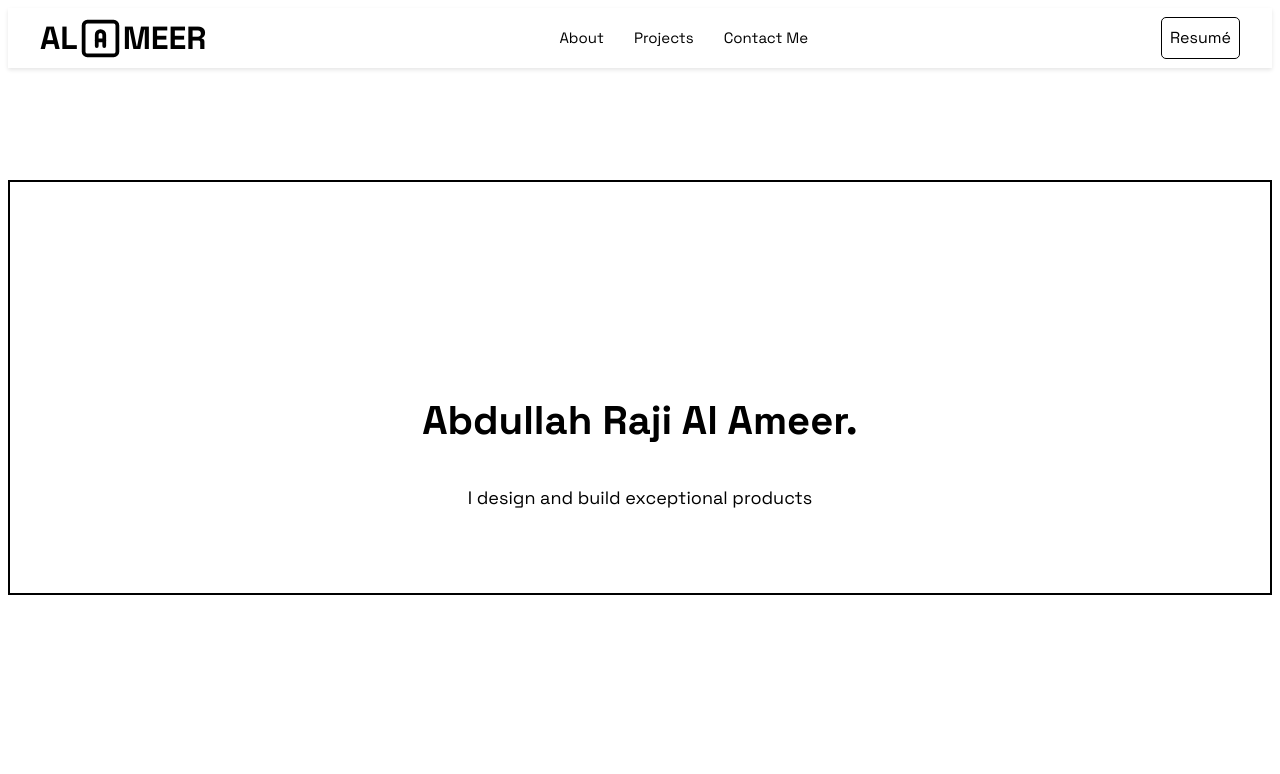
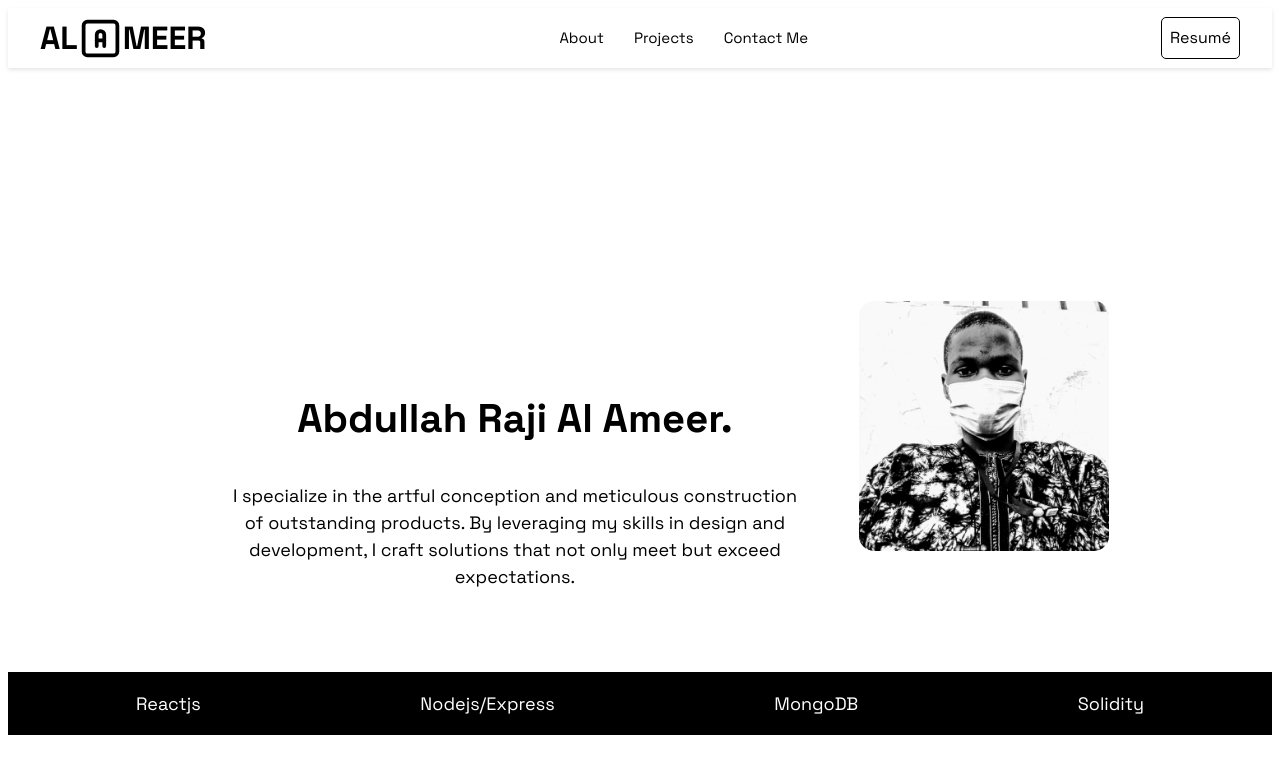
Before and after one commit to ameer017/ameer-portfolio-website, a React (Vite) app: page / in a window 1280 px wide. Shown: the top 774 px of the page. Built offline with nearby package versions, Linux system fonts and the light colour scheme.

Commit message:
hero_section_done

```diff
--- a/src/About/About.jsx
+++ b/src/About/About.jsx
@@ -1,6 +1,5 @@
 import React from 'react';
 import './About.scss';
-import picture from '../../src/assets/picture.jpg'
 import {AiOutlineTwitter, AiOutlineInstagram, AiFillGithub, AiFillMediumCircle} from 'react-icons/ai'
 
 const About = () => {
@@ -8,12 +7,9 @@ const About = () => {
     <section className='container' id='about'>
       <div className='about'>
         <div className='left'>
-          <h3>About Me</h3>
+          <h3>What I do.</h3>
         </div>
 
-        <div className='middle'>
-          <img src={picture} alt='about-image'/>
-        </div>
 
         <div className='right'>
           <p>Hello! My name is Abdullahi Raji Al Ameer.
--- a/src/App.jsx
+++ b/src/App.jsx
@@ -1,6 +1,7 @@
 import { useState, useEffect } from 'react'
 import {Navbar, Empty, HeroSection, About, Footer, Projects, Services, Contact } from '../index'
 import './App.css'
+import Featured from './Featured/Featured'
 
 function App() {
   const [isLoading, setIsLoading] = useState(true)
@@ -20,6 +21,7 @@ function App() {
       <>
         <Navbar />
         <HeroSection/>
+        <Featured/>
         {/* <About/> */}
         {/* <Services/> */}
         {/* <Projects/> */}
--- /dev/null
+++ b/src/Featured/Featured.jsx
@@ -0,0 +1,15 @@
+import React from 'react'
+import './Featured.scss'
+
+const Featured = () => {
+  return (
+    <div className='featured flex-sb'>
+        <p>Reactjs</p>
+        <p>Nodejs/Express</p>
+        <p>MongoDB</p>
+        <p>Solidity</p>
+    </div>
+  )
+}
+
+export default Featured
--- /dev/null
+++ b/src/Featured/Featured.scss
@@ -0,0 +1,9 @@
+.featured {
+    background: #000;
+    color: #fff;
+    padding: 0 8em;
+
+    @media screen and (max-width: 800px) {
+        padding: 0 2em;
+    }
+}
--- a/src/HeroSection/HeroSection.jsx
+++ b/src/HeroSection/HeroSection.jsx
@@ -7,14 +7,12 @@ const HeroSection = () => {
       <section className='heroContainer container'>
             <div className='hero-text container'>
               <h1>Abdullah Raji Al Ameer.</h1>
-              {/* <small>Alumni <a href="https://twitter.com/dlt-africa">DLTAfrica.</a></small> */}
-
-              <p>I design and build exceptional products</p>
+              <p>I specialize in the artful conception and meticulous construction of outstanding products. By leveraging my skills in design and development, I craft solutions that not only meet but exceed expectations.</p>
             </div>
 
-            <div>
-              <img src=''/>
-            </div>
+              <img src='/public/IMG_20220319_102711_109~2.jpg' width={250}/>
+
+
       </section>
 
     </>
--- a/src/HeroSection/HeroSection.scss
+++ b/src/HeroSection/HeroSection.scss
@@ -1,12 +1,20 @@
 .heroContainer {
-    border: 2px solid;
   display: flex;
   align-items: center;
   justify-content: center;
   text-align: center;
+  flex-wrap: wrap;
 
+  .hero-text {
+    width: 50%;
+    text-wrap: wrap;
+
+    @media screen and (max-width: 770px) {
+      width: 100%;
+    }
+  }
   a:after {
-        content: '';
+    content: "";
     position: absolute;
     width: 100%;
     transform: scaleX(0);
@@ -18,9 +26,17 @@
     transition: transform 0.25s ease;
   }
 
-      a:hover::after{
+  a:hover::after {
     transform: scaleX(1);
     transform-origin: bottom center;
   }
 
+  img {
+    object-fit: cover;
+    border-radius: 15px;
+    -webkit-border-radius: 15px;
+    -moz-border-radius: 15px;
+    -ms-border-radius: 15px;
+    -o-border-radius: 15px;
   }
+}
```
Also changed, not shown: public/IMG_20220319_102711_109~2.jpg (added). Lines whose indentation alone changed are shown as unchanged.
